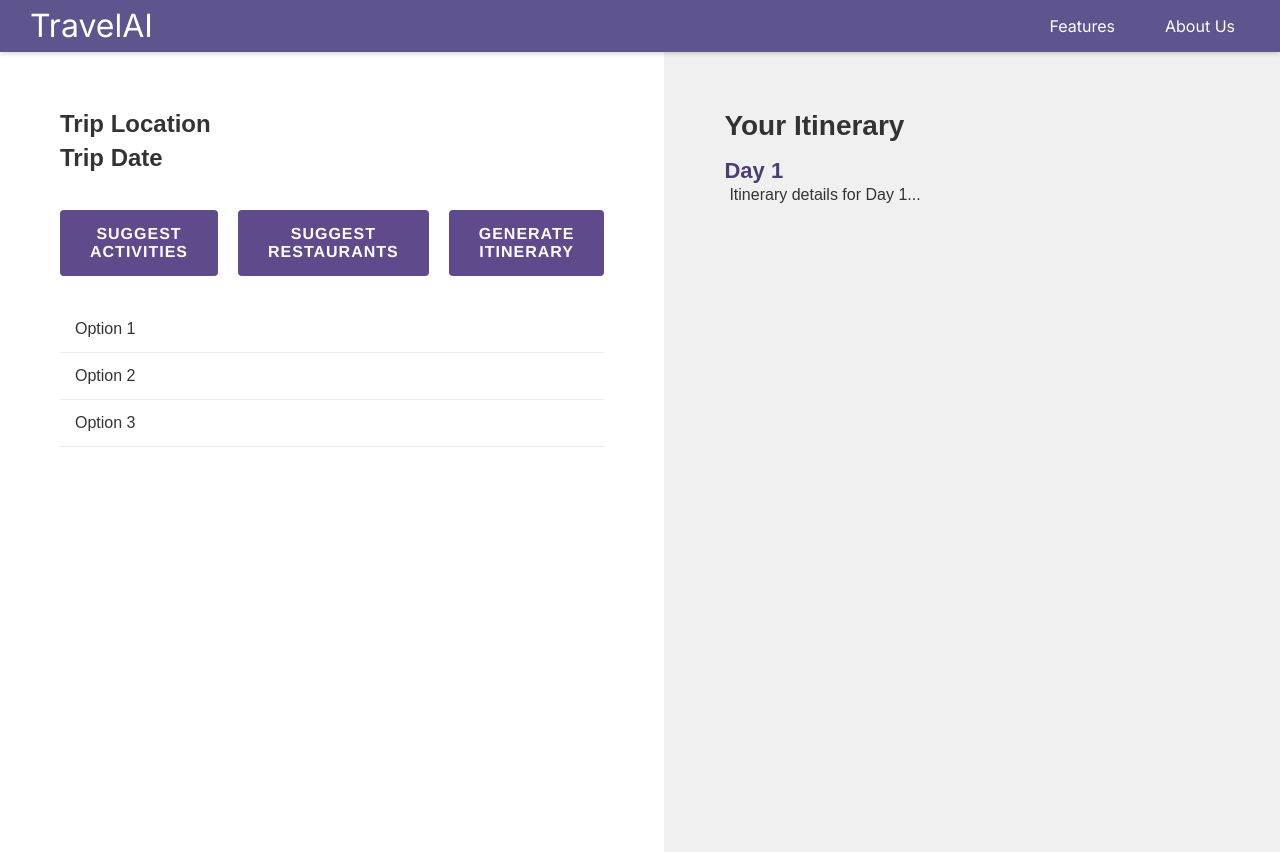
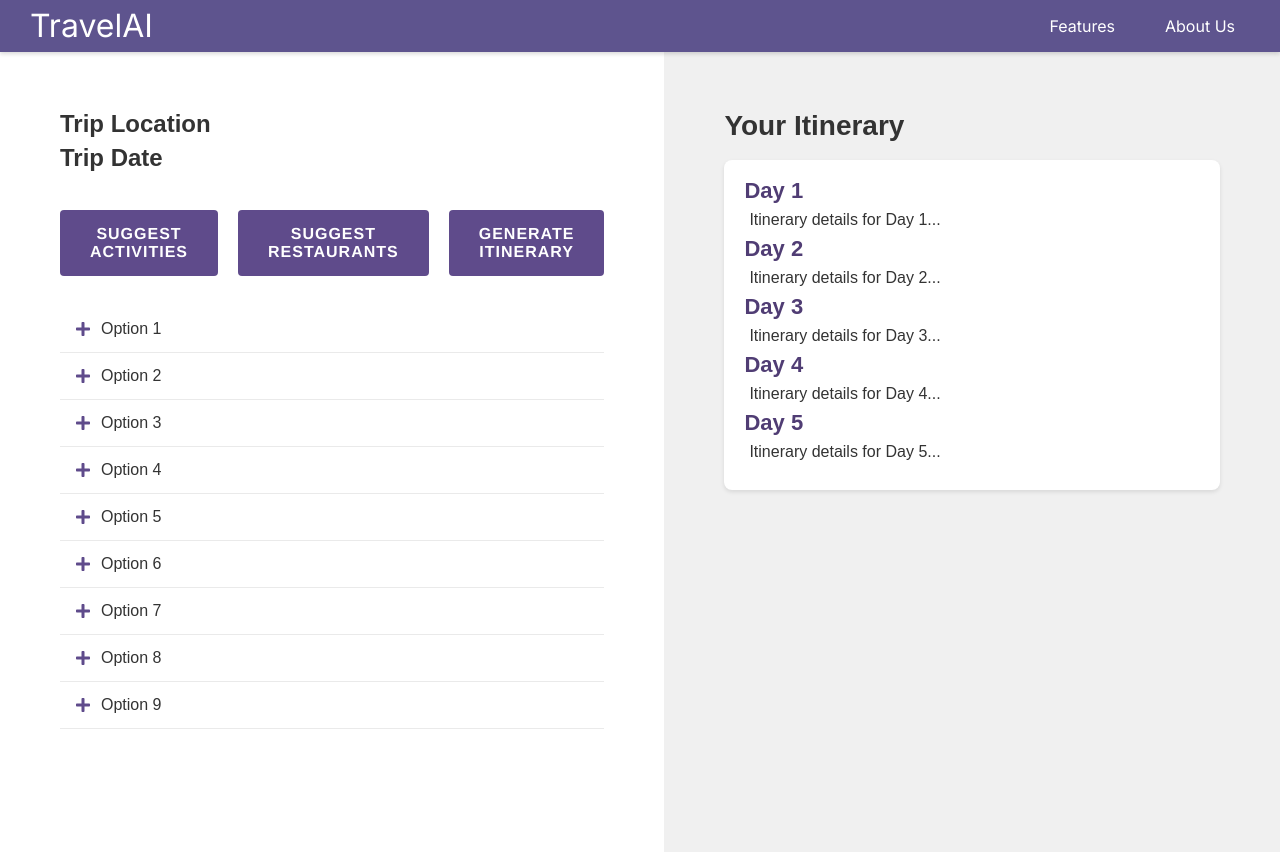
Before and after one commit to Almoe099/TravelAI, a React (Vite) app in the folder frontend/: page /tripshow in a window 1280 px wide. Built offline with nearby package versions, Linux system fonts and the light colour scheme; no server answers.

Commit message:
showpage

```diff
--- a/frontend/src/components/Profile/Profile.css
+++ b/frontend/src/components/Profile/Profile.css
@@ -8,7 +8,6 @@ body, input, button {
     display: flex;
     justify-content: center;
     align-items: flex-start;
-    margin-top: 60px;
     padding: 20px;
     gap: 40px; /* Space between the two halves */
     background-color: #f7f7f7;
--- a/frontend/src/components/Trips/TripShow.css
+++ b/frontend/src/components/Trips/TripShow.css
@@ -90,12 +90,13 @@
 
 .subHeader {
   font-size: 22px;
-  color: 503d74;
-  margin-bottom: 5px;
+  color: #503d74; /* Adjusted color code to be valid */
+  margin-bottom: 10px; /* Adjust the bottom margin if needed */
 }
 
 .dayPlans {
   font-size: 16px;
+  margin-bottom: 10px; /* Adds space after the text for each day */
 }
 
 .button:first-child {
@@ -105,3 +106,35 @@
 .button:last-child {
   margin-right: 0;
 }
+
+.option {
+  display: flex;
+  align-items: center; /* Align the icon and text */
+  font-size: 16px;
+  padding: 15px;
+  border-bottom: 1px solid #eaeaea;
+  cursor: pointer;
+  transition: background-color 0.2s ease-in-out;
+}
+
+.option:hover, .option:focus {
+  background-color: #f5f5f5;
+}
+
+.addIcon {
+  margin-right: 10px;
+  color: #5f4b8b; /* Use the same purple color for the icon */
+  cursor: pointer;
+}
+
+.dayList {
+  margin-top: 30px; /* Increase space between days */
+  padding: 20px; /* Optional: Add padding if you want more space within each day's container */
+  background: #ffffff; /* Optional: Add a background color for each day's container if you like */
+  border-radius: 8px; /* Optional: Round corners for each day's container */
+  box-shadow: 0 2px 4px rgba(0,0,0,0.1); /* Optional: Add shadow for depth */
+}
+
+.dayList:first-child {
+  margin-top: 0; /* Remove the top margin for the first day */
+}
--- a/frontend/src/components/Trips/TripShow.jsx
+++ b/frontend/src/components/Trips/TripShow.jsx
@@ -1,5 +1,6 @@
 import React from 'react';
 import './TripShow.css';
+import { FaPlus } from 'react-icons/fa';
 
 const TripShow = () => {
   return (
@@ -19,9 +20,15 @@ const TripShow = () => {
         <div className='selectionContainer'>
           {/* Placeholder for TripOptions Component */}
           <ul className='optionList'>
-            <li className='option'>Option 1</li>
-            <li className='option'>Option 2</li>
-            <li className='option'>Option 3</li>
+          <li className='option'><FaPlus className='addIcon' /> Option 1</li>
+          <li className='option'><FaPlus className='addIcon' /> Option 2</li>
+          <li className='option'><FaPlus className='addIcon' /> Option 3</li>
+          <li className='option'><FaPlus className='addIcon' /> Option 4</li>
+          <li className='option'><FaPlus className='addIcon' /> Option 5</li>
+          <li className='option'><FaPlus className='addIcon' /> Option 6</li>
+          <li className='option'><FaPlus className='addIcon' /> Option 7</li>
+          <li className='option'><FaPlus className='addIcon' /> Option 8</li>
+          <li className='option'><FaPlus className='addIcon' /> Option 9</li>
             {/* Additional options can be added here */}
           </ul>
         </div>
@@ -35,6 +42,14 @@ const TripShow = () => {
           <li className='dayList'>
             <h2 className='subHeader'>Day 1</h2>
             <p className='dayPlans'>Itinerary details for Day 1...</p>
+            <h2 className='subHeader'>Day 2</h2>
+            <p className='dayPlans'>Itinerary details for Day 2...</p>
+            <h2 className='subHeader'>Day 3</h2>
+            <p className='dayPlans'>Itinerary details for Day 3...</p>
+            <h2 className='subHeader'>Day 4</h2>
+            <p className='dayPlans'>Itinerary details for Day 4...</p>
+            <h2 className='subHeader'>Day 5</h2>
+            <p className='dayPlans'>Itinerary details for Day 5...</p>
           </li>
           {/* Additional days would be listed here */}
         </ul>
--- a/package.json
+++ b/package.json
@@ -1,6 +1,7 @@
 {
   "dependencies": {
     "openai": "^4.26.0",
+    "react-icons": "^5.0.1",
     "react-router": "^6.21.3",
     "react-router-dom": "^6.21.3"
   }
```
Also changed, not shown: 1 other file (tests, documents, lock files or other folders).
